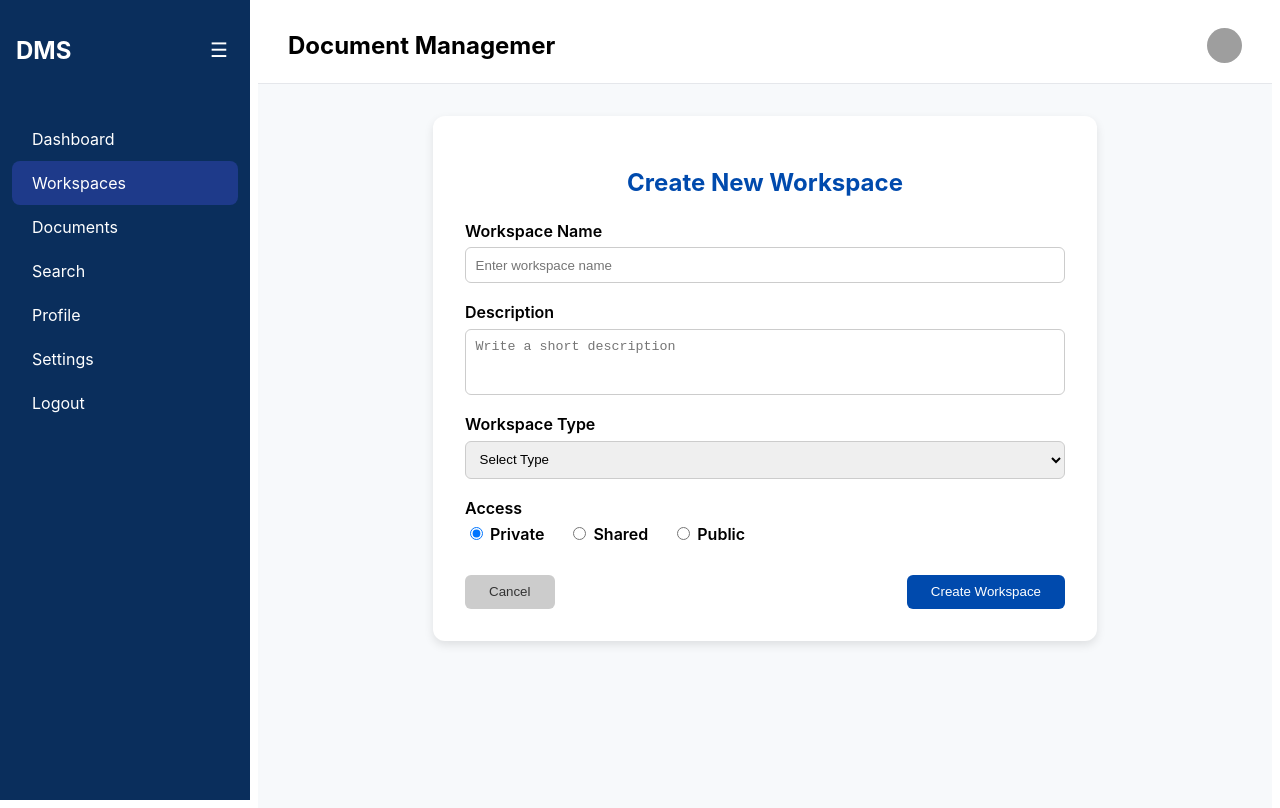
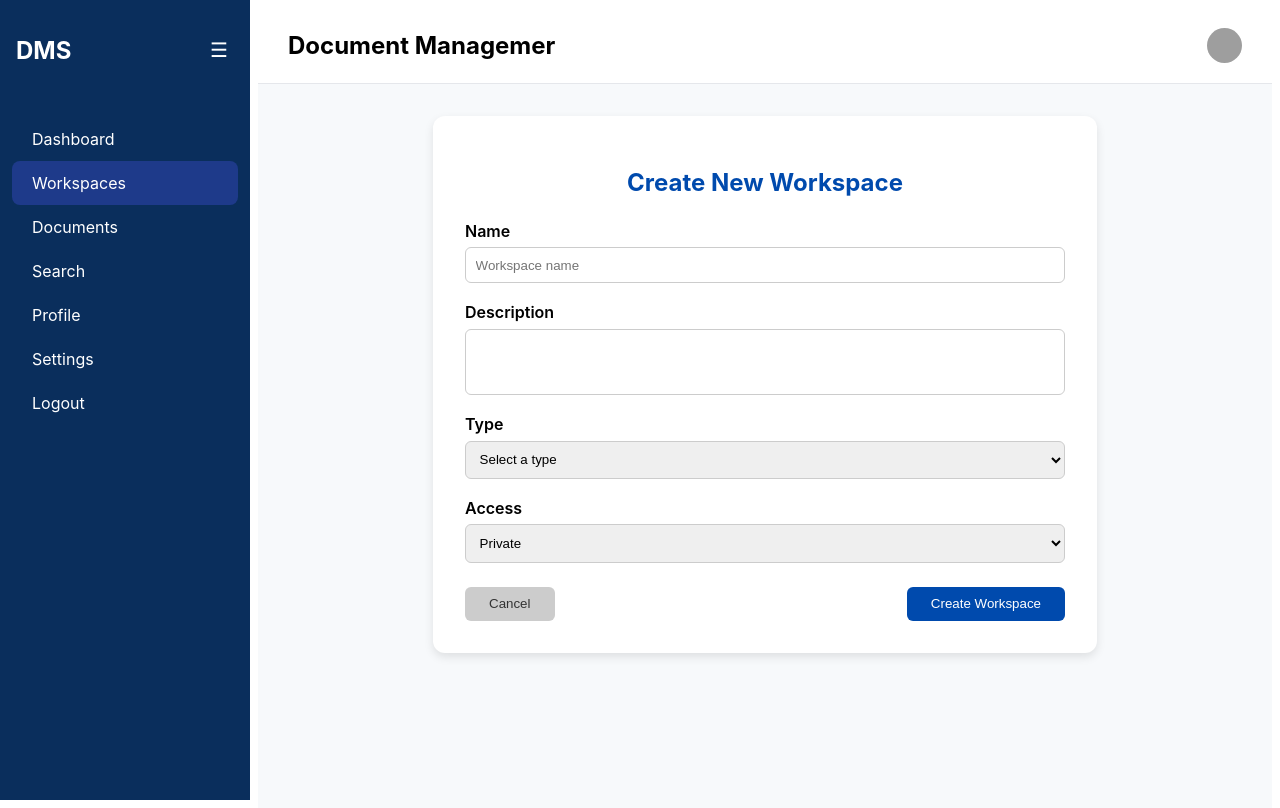
Before and after one commit to Haidyasser/Document-Management-Sytem-FrontEnd, an Angular app: page /create-workspace in a window 1280 px wide. Built offline with nearby package versions, Linux system fonts and the light colour scheme; grey boxes are pictures that could not be loaded.

Commit message:
connect front to backend apis

```diff
--- a/src/app/app-module.ts
+++ b/src/app/app-module.ts
@@ -2,6 +2,8 @@ import { NgModule, provideBrowserGlobalErrorListeners } from '@angular/core';
 import { BrowserModule } from '@angular/platform-browser';
 import { HttpClientModule } from '@angular/common/http';
 import { FormsModule, ReactiveFormsModule } from '@angular/forms';
+import { HTTP_INTERCEPTORS } from '@angular/common/http';
+import { AuthInterceptor } from './core/auth.interceptor';
 
 import { AppRoutingModule } from './app-routing-module';
 import { App } from './app';
@@ -31,7 +33,8 @@ import { CreateWorkspaceComponent } from './component/create-workspace/create-wo
     ReactiveFormsModule
   ],
   providers: [
-    provideBrowserGlobalErrorListeners()
+    provideBrowserGlobalErrorListeners(),
+    { provide: HTTP_INTERCEPTORS, useClass: AuthInterceptor, multi: true }
   ],
   bootstrap: [App]
 })
--- a/src/app/component/create-workspace/create-workspace.html
+++ b/src/app/component/create-workspace/create-workspace.html
@@ -8,48 +8,44 @@
       <h2>Create New Workspace</h2>
 
       <form [formGroup]="workspaceForm" (ngSubmit)="onSubmit()">
-        <!-- Workspace Name -->
         <div class="form-group">
-          <label for="name">Workspace Name</label>
-          <input id="name" type="text" formControlName="name" placeholder="Enter workspace name" />
-          <small [hidden]="!(workspaceForm.get('name')?.invalid && workspaceForm.get('name')?.touched)">
-            Workspace name is required.
-          </small>
+          <label for="name">Name</label>
+          <input id="name" type="text" formControlName="name" placeholder="Workspace name" />
+          <small *ngIf="workspaceForm.get('name')?.touched && workspaceForm.get('name')?.invalid">Name is required</small>
         </div>
 
-        <!-- Description -->
         <div class="form-group">
           <label for="description">Description</label>
-          <textarea id="description" rows="3" formControlName="description" placeholder="Write a short description"></textarea>
+          <textarea id="description" rows="3" formControlName="description"></textarea>
         </div>
 
-        <!-- Type -->
         <div class="form-group">
-          <label for="type">Workspace Type</label>
+          <label for="type">Type</label>
           <select id="type" formControlName="type">
-            <option value="">Select Type</option>
-            <option value="School">School</option>
-            <option value="Internship">Internship</option>
-            <option value="Project">Project</option>
-            <option value="Personal">Personal</option>
+            <option value="" disabled>Select a type</option>
+            <option value="intern">Intern</option>
+            <option value="school">School</option>
+            <option value="finance">Finance</option>
+            <option value="legal">Legal</option>
           </select>
         </div>
 
-        <!-- Access -->
         <div class="form-group">
-          <label>Access</label>
-          <div class="access-options">
-            <label><input type="radio" value="Private" formControlName="access" /> Private</label>
-            <label><input type="radio" value="Shared" formControlName="access" /> Shared</label>
-            <label><input type="radio" value="Public" formControlName="access" /> Public</label>
-          </div>
+          <label for="access">Access</label>
+          <select id="access" formControlName="access">
+            <option value="private">Private</option>
+            <option value="public">Public</option>
+          </select>
         </div>
 
-        <!-- Buttons -->
         <div class="form-actions">
           <button type="button" class="btn cancel" (click)="onCancel()">Cancel</button>
-          <button type="submit" class="btn create" [disabled]="workspaceForm.invalid">Create Workspace</button>
+          <button type="submit" class="btn create" [disabled]="workspaceForm.invalid || submitting">
+            {{ submitting ? 'Creating...' : 'Create Workspace' }}
+          </button>
         </div>
+
+        <div *ngIf="error" class="error">{{ error }}</div>
       </form>
     </div>
   </div>
--- a/src/app/component/create-workspace/create-workspace.ts
+++ b/src/app/component/create-workspace/create-workspace.ts
@@ -1,50 +1,45 @@
 import { Component, OnInit } from '@angular/core';
-import { FormBuilder, FormGroup, Validators } from '@angular/forms';
+import { CommonModule } from '@angular/common';
+import { FormBuilder, FormGroup, Validators, ReactiveFormsModule } from '@angular/forms';
 import { Router } from '@angular/router';
-import { CommonModule } from '@angular/common';
+import { WorkspaceService } from '../../services/workspace.service';
 import { SidebarComponent } from '../sidebar/sidebar.component';
 import { TopBarComponent } from '../top-bar/top-bar.component';
-import { ReactiveFormsModule } from '@angular/forms';
-import { FormsModule } from '@angular/forms';
 
 @Component({
   selector: 'app-create-workspace',
   standalone: true,
-  imports: [CommonModule, ReactiveFormsModule, FormsModule, SidebarComponent, TopBarComponent],
+  imports: [CommonModule, ReactiveFormsModule, SidebarComponent, TopBarComponent],
   templateUrl: './create-workspace.html',
   styleUrls: ['./create-workspace.css']
 })
 export class CreateWorkspaceComponent implements OnInit {
   workspaceForm!: FormGroup;
   sidebarOpen = true;
+  submitting = false;
+  error = '';
 
-  constructor(private fb: FormBuilder, private router: Router) {}
+  constructor(private fb: FormBuilder, private ws: WorkspaceService, private router: Router) {}
 
-  ngOnInit() {
+  ngOnInit(): void {
     this.workspaceForm = this.fb.group({
       name: ['', Validators.required],
       description: [''],
       type: ['', Validators.required],
-      access: ['Private', Validators.required]
+      access: ['private', Validators.required]
     });
   }
 
-  onSubmit() {
-    if (this.workspaceForm.valid) {
-      console.log('Form Data:', this.workspaceForm.value);
-      // TODO: call your workspace API endpoint here
-    }
+  onSubmit(): void {
+    if (this.workspaceForm.invalid) return;
+    this.submitting = true;
+    this.ws.create(this.workspaceForm.value).subscribe({
+      next: () => { this.submitting = false; this.router.navigate(['/']); },
+      error: err => { this.submitting = false; this.error = 'Failed to create workspace'; console.error(err); }
+    });
   }
 
-  onCancel() {
-    this.router.navigate(['/']);
-  }
-
-  toggleSidebar() {
-    this.sidebarOpen = !this.sidebarOpen;
-  }
-
-  closeSidebar() {
-    this.sidebarOpen = false;
-  }
+  onCancel(): void { this.router.navigate(['/']); }
+  toggleSidebar(): void { this.sidebarOpen = !this.sidebarOpen; }
+  closeSidebar(): void { this.sidebarOpen = false; }
 }
--- a/src/app/component/home-workspace/home-workspace.html
+++ b/src/app/component/home-workspace/home-workspace.html
@@ -6,7 +6,6 @@
     <!-- pass sidebar state into top-bar -->
     <app-top-bar (toggleSidebar)="toggleSidebar()" [sidebarOpen]="sidebarOpen"></app-top-bar>
 
-    <!-- Workspaces -->
     <section class="workspaces">
       <div class="workspace-header">
         <h2>Workspaces</h2>
@@ -15,10 +14,11 @@
         </button>
       </div>
 
+      <div *ngIf="error" class="error">{{ error }}</div>
       <div class="workspace-grid">
-        <div class="folder-card" *ngFor="let folder of folders">
+        <div class="folder-card" *ngFor="let ws of workspaces">
           <i class="fa fa-folder folder-icon"></i>
-          <p>{{ folder.name }}</p>
+          <p>{{ ws.name }}</p>
         </div>
       </div>
     </section>
--- a/src/app/component/login/login.component.ts
+++ b/src/app/component/login/login.component.ts
@@ -4,7 +4,7 @@ import { ReactiveFormsModule } from '@angular/forms';
 import { CommonModule } from '@angular/common';
 import { RouterModule } from '@angular/router';
 import { Router } from '@angular/router';
-import { AuthService } from '../../service/auth.service';
+import { AuthService } from '../../services/auth.service';
 
 @Component({
   selector: 'app-login',
@@ -32,7 +32,10 @@ export class LoginComponent {
     this.error = null;
     const { email, password } = this.form.value as { email: string; password: string };
     this.auth.login({ email, password }).subscribe({
-      next: () => this.router.navigate(['/']),
+      next: (response) => {
+        this.router.navigate(['/']);
+        localStorage.setItem('token', response.token);
+      },
       error: err => { this.error = err?.message || 'Login failed'; this.loading = false; }
     });
   }
--- a/src/app/component/register/register.component.ts
+++ b/src/app/component/register/register.component.ts
@@ -4,7 +4,7 @@ import { ReactiveFormsModule } from '@angular/forms';
 import { CommonModule } from '@angular/common';
 import { RouterModule } from '@angular/router';
 import { Router } from '@angular/router';
-import { AuthService } from '../../service/auth.service';
+import { AuthService } from '../../services/auth.service';
 
 @Component({
   selector: 'app-register',
--- /dev/null
+++ b/src/app/core/auth.interceptor.ts
@@ -0,0 +1,12 @@
+import { Injectable } from '@angular/core';
+import { HttpInterceptor, HttpRequest, HttpHandler, HttpEvent } from '@angular/common/http';
+import { Observable } from 'rxjs';
+
+@Injectable()
+export class AuthInterceptor implements HttpInterceptor {
+  intercept(req: HttpRequest<any>, next: HttpHandler): Observable<HttpEvent<any>> {
+    const token = localStorage.getItem('token'); // set after login
+    const authReq = token ? req.clone({ setHeaders: { Authorization: `Bearer ${token}` } }) : req;
+    return next.handle(authReq);
+  }
+}
--- /dev/null
+++ b/src/app/services/workspace.service.ts
@@ -0,0 +1,19 @@
+import { Injectable } from '@angular/core';
+import { HttpClient } from '@angular/common/http';
+import { Observable } from 'rxjs';
+import { Workspace, CreateWorkspaceDto } from '../models/workspace.model';
+
+@Injectable({ providedIn: 'root' })
+export class WorkspaceService {
+  private readonly baseUrl = 'http://localhost:8080/api/workspaces';
+
+  constructor(private http: HttpClient) {}
+
+  getAll(): Observable<Workspace[]> {
+    return this.http.get<Workspace[]>(this.baseUrl);
+  }
+
+  create(payload: CreateWorkspaceDto): Observable<Workspace> {
+    return this.http.post<Workspace>(this.baseUrl, payload);
+  }
+}
```
Also changed, not shown: src/app/component/home-workspace/home-workspace.ts (+21 -21 lines), src/app/models/workspace.model.ts (added, +8 -0 lines), src/app/services/auth.service.ts (renamed from src/app/service/auth.service.ts).
